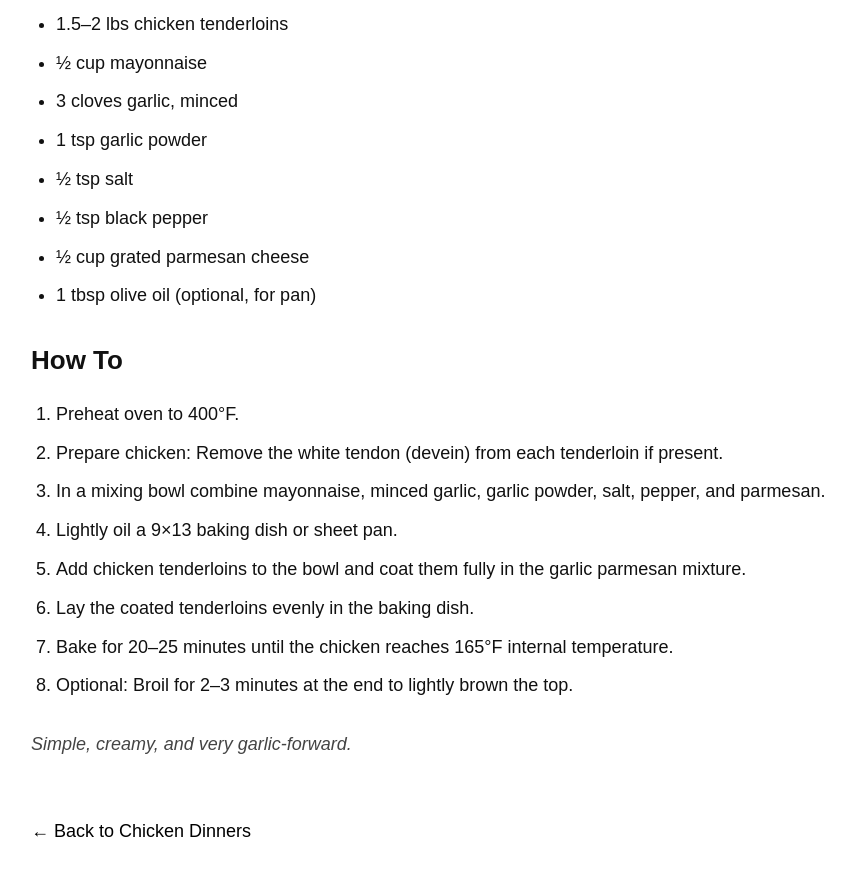
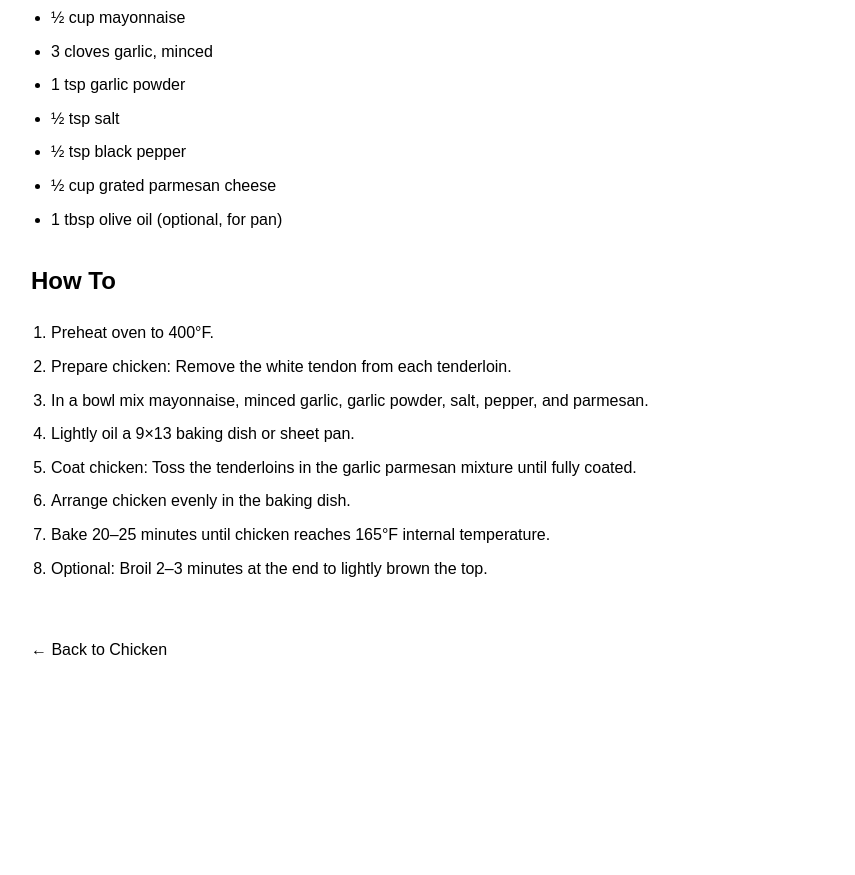
Before and after one commit to chadwick72395/recipe, a plain HTML site: page garlic-parmesan-tenders.html in a window 1280 px wide. Shown: the part 483-1358 px from the top of the page, without its empty margins (209-1064 px from the left). After the commit the page ends 1186 px from the top, so only its background shows below. Drawn offline with Linux system fonts and the light colour scheme.

Commit message:
Update garlic-parmesan-tenders.html

```diff
--- a/garlic-parmesan-tenders.html
+++ b/garlic-parmesan-tenders.html
@@ -8,21 +8,14 @@
   <style>
     body {
       font-family: Arial, sans-serif;
-      margin: 0;
-      padding: 40px 20px;
-      background-color: #ffffff;
-      color: #111;
-      line-height: 1.6;
-    }
-
-    .container {
       max-width: 800px;
       margin: auto;
+      padding: 40px 20px;
+      line-height: 1.6;
     }
 
     h1 {
       text-align: center;
-      font-size: 36px;
       margin-bottom: 10px;
     }
 
@@ -30,51 +23,40 @@
       text-align: center;
       font-size: 18px;
       margin-bottom: 30px;
-      color: #444;
+      color: #555;
     }
 
     h2 {
-      font-size: 26px;
       margin-top: 30px;
-      margin-bottom: 10px;
     }
 
     ul, ol {
-      font-size: 18px;
-      padding-left: 25px;
+      padding-left: 20px;
     }
 
     li {
-      margin-bottom: 10px;
-    }
-
-    .note {
-      margin-top: 30px;
-      font-size: 18px;
-      font-style: italic;
-      color: #444;
+      margin-bottom: 8px;
     }
 
     .back {
+      margin-top: 40px;
       display: inline-block;
-      margin-top: 40px;
-      font-size: 18px;
       text-decoration: none;
       color: black;
+      font-size: 16px;
     }
 
     .back:hover {
       text-decoration: underline;
     }
+
   </style>
 </head>
 
 <body>
 
-<div class="container">
-
 <h1>Garlic Parmesan Tenders</h1>
-<p class="time"><strong>Estimated Time to Completion:</strong> 30–35 minutes</p>
+<div class="time">Estimated Time to Completion: 30–35 minutes</div>
 
 <h2>Equipment</h2>
 <ul>
@@ -99,20 +81,16 @@
 <h2>How To</h2>
 <ol>
 <li>Preheat oven to 400°F.</li>
-<li>Prepare chicken: Remove the white tendon (devein) from each tenderloin if present.</li>
-<li>In a mixing bowl combine mayonnaise, minced garlic, garlic powder, salt, pepper, and parmesan.</li>
+<li>Prepare chicken: Remove the white tendon from each tenderloin.</li>
+<li>In a bowl mix mayonnaise, minced garlic, garlic powder, salt, pepper, and parmesan.</li>
 <li>Lightly oil a 9×13 baking dish or sheet pan.</li>
-<li>Add chicken tenderloins to the bowl and coat them fully in the garlic parmesan mixture.</li>
-<li>Lay the coated tenderloins evenly in the baking dish.</li>
-<li>Bake for 20–25 minutes until the chicken reaches 165°F internal temperature.</li>
-<li>Optional: Broil for 2–3 minutes at the end to lightly brown the top.</li>
+<li>Coat chicken: Toss the tenderloins in the garlic parmesan mixture until fully coated.</li>
+<li>Arrange chicken evenly in the baking dish.</li>
+<li>Bake 20–25 minutes until chicken reaches 165°F internal temperature.</li>
+<li>Optional: Broil 2–3 minutes at the end to lightly brown the top.</li>
 </ol>
 
-<p class="note">Simple, creamy, and very garlic-forward.</p>
-
-<a class="back" href="dinner-chicken.html">← Back to Chicken Dinners</a>
-
-</div>
+<a class="back" href="dinner-chicken.html">← Back to Chicken</a>
 
 </body>
 </html>
```
